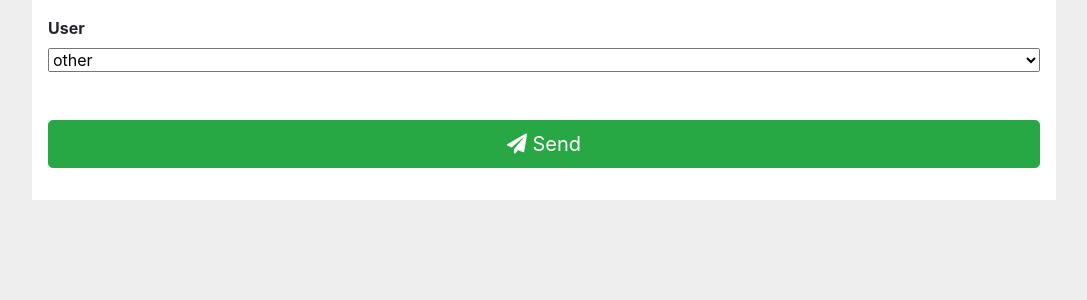
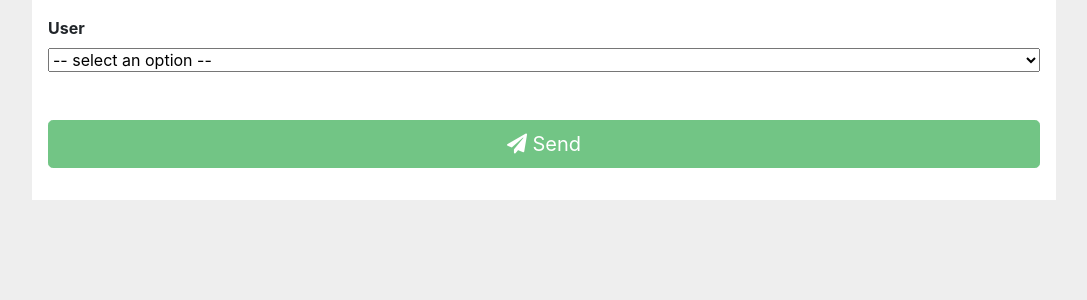
Before and after one commit to Paleoclim-CNRS/netcdf_editor_app, a Flask app: page /1/send in a window 1280 px wide. Shown: the part 157-457 px from the top of the page, without its empty margins (96-1183 px from the left). Run offline with Flask 2, Linux system fonts and the light colour scheme; the visitor is signed in with stand-in values (Sample User, id 1); data comes from the database, SQL or seed files in the repository; parts of the project's set-up code (start-up, migrations or seed data) failed here and were passed over; some libraries are stand-ins or nearby versions.

Commit message:
change datafiles.html and send.html structure

```diff
--- a/Multi_Page_WebApp/flask_app/climate_simulation_platform/app.py
+++ b/Multi_Page_WebApp/flask_app/climate_simulation_platform/app.py
@@ -213,6 +213,7 @@ def duplicate(_id):
         duplicate_steps(_id)
         flash("File with id: {} duplicated".format(_id), 'success')
     return redirect(url_for("index"))
+
 
 @bp.route("/<int:_id>/delete", methods=("GET", "POST"))
 @login_required
--- a/Multi_Page_WebApp/flask_app/climate_simulation_platform/db.py
+++ b/Multi_Page_WebApp/flask_app/climate_simulation_platform/db.py
@@ -472,9 +472,10 @@ def duplicate_data_files(_id, username=None):
     data_file = db.execute(query, (str(_id),)).fetchone()
 
     # Duplicated or received case
+    init_state = '' if data_file["state"] is None else data_file["state"] + ' '
     if not username:
         owner_id = data_file["owner_id"]
-        state = data_file["state"] + ' ' + "DUPLICATED"
+        state = init_state + "DUPLICATED"
     else:
         query = "SELECT id FROM user WHERE username = ?"
         owner_id = db.execute(query, (username,)).fetchone()["id"]
--- a/Multi_Page_WebApp/flask_app/climate_simulation_platform/static/style.css
+++ b/Multi_Page_WebApp/flask_app/climate_simulation_platform/static/style.css
@@ -90,7 +90,7 @@ nav ul li a, nav ul li span, header .action {
   display: flex;
   align-items: center;
   font-size: 0.85em;
-  height: 61px;
+  height: 70px;
 }
 
 .post > header > div {
--- a/Multi_Page_WebApp/flask_app/climate_simulation_platform/templates/app/datafiles.html
+++ b/Multi_Page_WebApp/flask_app/climate_simulation_platform/templates/app/datafiles.html
@@ -15,7 +15,8 @@
     <header>
         <div>
             <a class="action" href="{{ url_for('app.steps', _id=df['id']) }}" style="white-space: nowrap">
-                <h1>{{ df['filename'] }} Last Modified on {{ df['created'].strftime('%Y-%m-%d')}}</h1>
+                <h1 style="">{{ df['filename'] }}</h1>
+                <h1 style="color:#8c4b00 ">Last Edit: {{ df['created'].strftime('%d-%m-%Y - %Hh%M ')}}</h1>
                 {% if df['state'] and "DUPLICATED" in df['state'] %}
                     <p class="duplicated"> [{{ df['state'] }}]</p>
                 {% elif df['state'] and "RECEIVED" in df['state'] %}
--- a/Multi_Page_WebApp/flask_app/climate_simulation_platform/templates/app/send.html
+++ b/Multi_Page_WebApp/flask_app/climate_simulation_platform/templates/app/send.html
@@ -7,12 +7,23 @@
 {% block content %}
 <form method='POST'>
   <label for="Username">User</label>
-  <select name="Username">
+  <select name="Username" id="Username" required>
+    <option value="" disabled selected value> -- select an option -- </option>
     {% for name in user_names %}
         <option value="{{ name }}">{{ name }}</option>
     {% endfor %}
   </select>
   <br><br>
-  <button type="submit" class="btn btn-success btn-lg"><i class="fas fa-paper-plane"></i> Send</button>
+  <button type="submit" id="send" class="btn btn-success btn-lg"><i class="fas fa-paper-plane"></i> Send</button>
 </form>
+
+<script src="https://cdnjs.cloudflare.com/ajax/libs/jquery/3.3.1/jquery.min.js"></script>
+
+<script>
+  // Disable Send button if select is on option with value=""
+  $('#Username').on('change', function () {
+      $('#send').prop('disabled', !$(this).val());
+    }).trigger('change');
+</script>
+
 {% endblock %}
```
